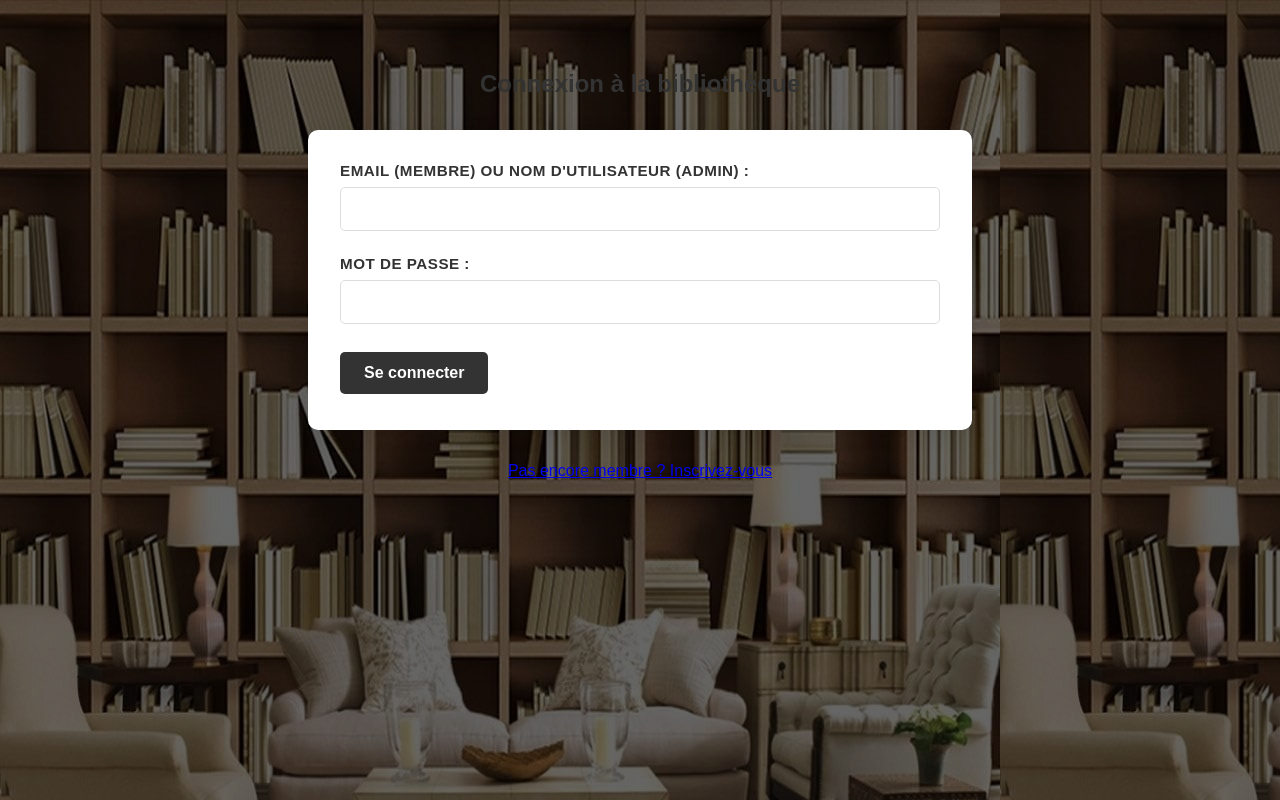
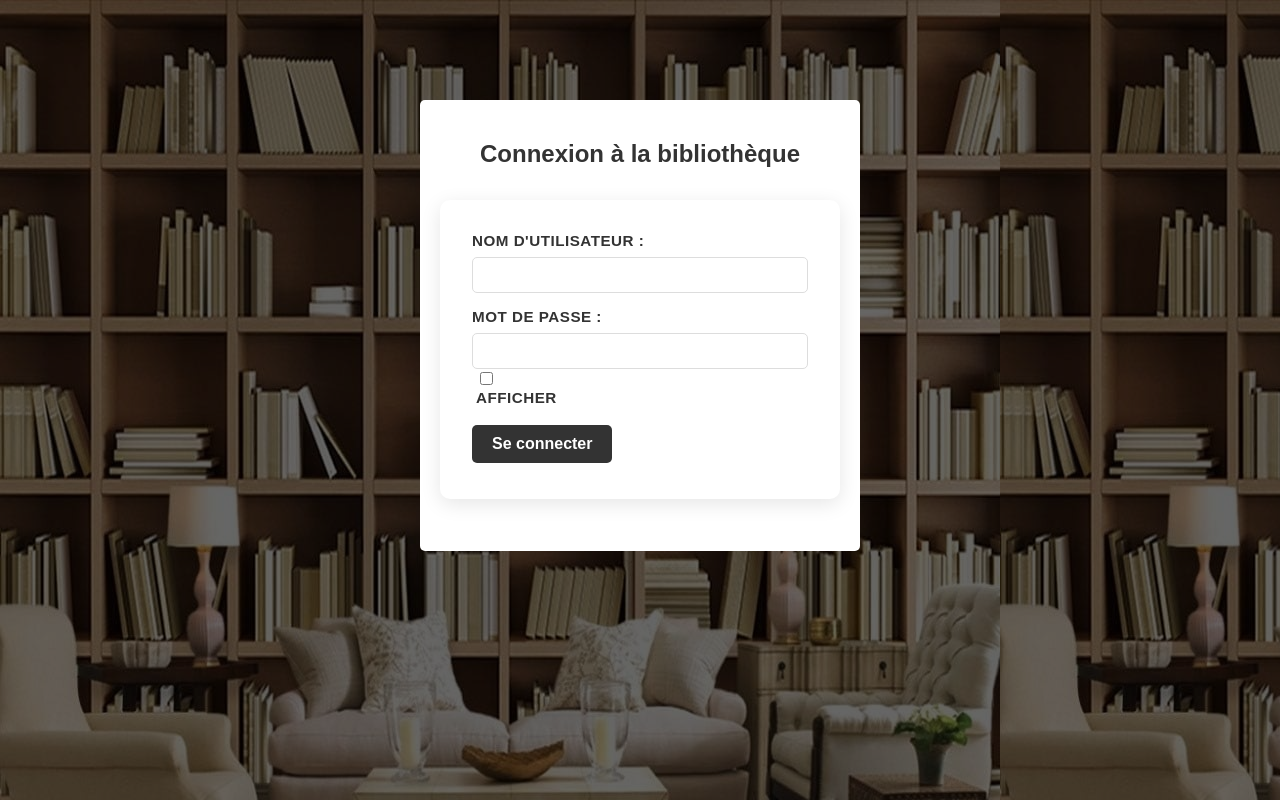
Before and after one commit to Ander981/gestion-bibliotheque, a PHP site: page /auth/login.php in a window 1280 px wide. Run offline with PHP 8.4, Linux system fonts and the light colour scheme; some libraries are stand-ins or nearby versions.

Commit message:
Correction: auth_chehk

```diff
--- a/auth/login.php
+++ b/auth/login.php
@@ -1,58 +1,41 @@
 <?php
 // auth/login.php
+session_start();
 
-// Déterminer le chemin racine
-$root_path = realpath(__DIR__ . '/..');
-
-// Inclure la configuration avec le bon chemin
-require_once $root_path . '/config/database.php';
-
-// Vérifier si déjà connecté
-if (isset($_SESSION['user_id']) || isset($_SESSION['membre_id'])) {
+// Si l'utilisateur est déjà connecté, on le redirige vers l'accueil
+if (isset($_SESSION['user_id'])) {
     header('Location: /index.php');
     exit;
 }
 
+require_once '../config/database.php';
+
 $error = '';
 
 if ($_SERVER['REQUEST_METHOD'] === 'POST') {
-    // Version sans opérateur ?? (compatible PHP 5.x)
-    $identifiant = isset($_POST['identifiant']) ? trim($_POST['identifiant']) : '';
+
+    $username = isset($_POST['username']) ? trim($_POST['username']) : '';
     $password = isset($_POST['password']) ? $_POST['password'] : '';
 
-    if (!empty($identifiant) && !empty($password)) {
-        // Vérifier dans utilisateurs (admin)
+}
+
+
+    if (!empty($username) && !empty($password)) {
         $stmt = $pdo->prepare("SELECT * FROM utilisateurs WHERE username = ?");
-        $stmt->execute([$identifiant]);
+        $stmt->execute([$username]);
         $user = $stmt->fetch();
 
         if ($user && password_verify($password, $user['password'])) {
             $_SESSION['user_id'] = $user['id'];
             $_SESSION['username'] = $user['username'];
             $_SESSION['role'] = $user['role'];
-            header('Location: /index.php');
+            header('Location: /bibliotheque/index.php');
             exit;
         } else {
-            // Vérifier dans membres
-            $stmt = $pdo->prepare("SELECT id, nom, prenom, email, password FROM membres WHERE email = ?");
-            $stmt->execute([$identifiant]);
-            $membre = $stmt->fetch();
+            $error = "Nom d'utilisateur ou mot de passe incorrect.";
+        }
+    }
 
-            if ($membre && password_verify($password, $membre['password'])) {
-                $_SESSION['membre_id'] = $membre['id'];
-                $_SESSION['membre_nom'] = $membre['nom'];
-                $_SESSION['membre_prenom'] = $membre['prenom'];
-                $_SESSION['membre_email'] = $membre['email'];
-                header('Location: /index.php');
-                exit;
-            } else {
-                $error = "Identifiant ou mot de passe incorrect.";
-            }
-        }
-    } else {
-        $error = "Veuillez remplir tous les champs.";
-    }
-}
 ?>
 <!DOCTYPE html>
 <html lang="fr">
@@ -60,30 +43,44 @@ if ($_SERVER['REQUEST_METHOD'] === 'POST') {
 <head>
     <meta charset="UTF-8">
     <title>Connexion - Bibliothèque</title>
-    <link rel="stylesheet" href="/assets/css/style.css">
+    <link rel="stylesheet" href="/bibliotheque/assets/css/style.css">
 </head>
 
 <body>
-    <div class="login-container">
+    <div class="login-container"
+        style="max-width:400px; margin:50px auto; padding:20px; background:#fff; border-radius:5px;">
         <h2>Connexion à la bibliothèque</h2>
         <?php if ($error): ?>
         <p style="color:red;"><?= htmlspecialchars($error) ?></p>
         <?php endif; ?>
         <form method="post">
-            <div>
-                <label for="identifiant">Email (membre) ou nom d'utilisateur (admin) :</label>
-                <input type="text" name="identifiant" id="identifiant" required>
+            <div style="margin-bottom:15px;">
+                <label for="username">Nom d'utilisateur :</label>
+                <input type="text" name="username" id="username" required
+                    style="width:100%; padding:8px; box-sizing:border-box;">
             </div>
-            <div>
+            <div style="margin-bottom:15px;">
                 <label for="password">Mot de passe :</label>
-                <input type="password" name="password" id="password" required>
+                <input type="password" name="password" id="password" required
+                    style="width:100%; padding:8px; box-sizing:border-box;">
+                <input type="checkbox" id="showPassword" style="margin-left: 8px; width: auto;">
+                <label for="showPassword" style="margin-left: 4px; white-space: nowrap;">Afficher</label>
             </div>
-            <button type="submit" class="btn">Se connecter</button>
+            <button type="submit" class="btn"
+                style="background:#333; color:#fff; border:none; padding:10px 20px; cursor:pointer;">Se
+                connecter</button>
         </form>
-        <p>
-            <a href="/inscription.php">Pas encore membre ? Inscrivez-vous</a>
-        </p>
     </div>
+    <script>
+    document.getElementById('showPassword').addEventListener('change', function() {
+        var passwordField = document.getElementById('password');
+        if (this.checked) {
+            passwordField.type = 'text';
+        } else {
+            passwordField.type = 'password';
+        }
+    });
+    </script>
 </body>
 
 </html>
```
